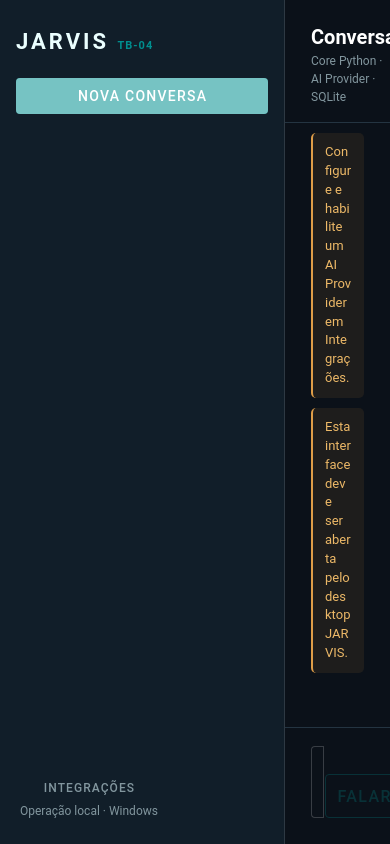
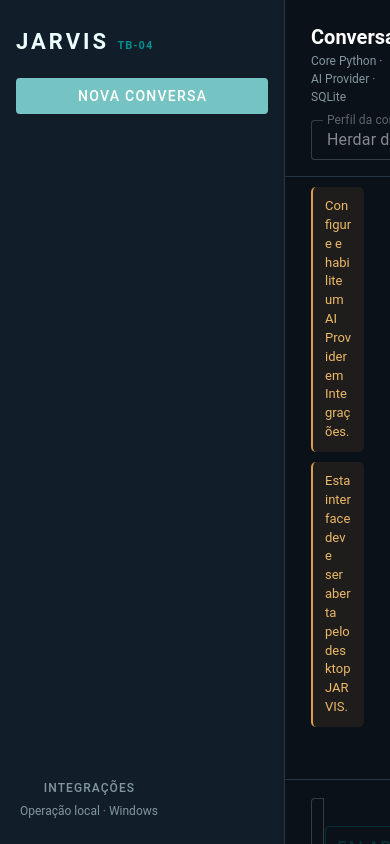
Before and after one commit to kallbuloso/sofias_jarvis, a Vue app in the folder frontend/: page / in a window 390 px wide. Built offline with nearby package versions, Linux system fonts and the light colour scheme.

Commit message:
ui(tb-04d): keep profile toolbar responsive

```diff
--- a/frontend/src/App.vue
+++ b/frontend/src/App.vue
@@ -1594,7 +1594,8 @@ html, body, #app { height: 100%; margin: 0; }
 .brand { color: #ebffff; font-size: 22px; font-weight: 700; letter-spacing: 3px; margin-bottom: 20px; }
 .brand span { color: #008f8f; font-size: 11px; letter-spacing: 1px; }
 .sidebar-footer { position: absolute; bottom: 24px; left: 20px; font-size: 12px; color: #82969e; }
-.toolbar { display: flex; justify-content: space-between; align-items: center; gap: 22px;
+.toolbar { display: flex; justify-content: space-between; align-items: center;
+  flex-wrap: wrap; gap: 14px 22px;
   padding: 22px 26px 16px; border-bottom: 1px solid #243441; }
 .heading { font-size: 20px; font-weight: 600; }
 .small-text { font-size: 12px; color: #82969e; }
```
